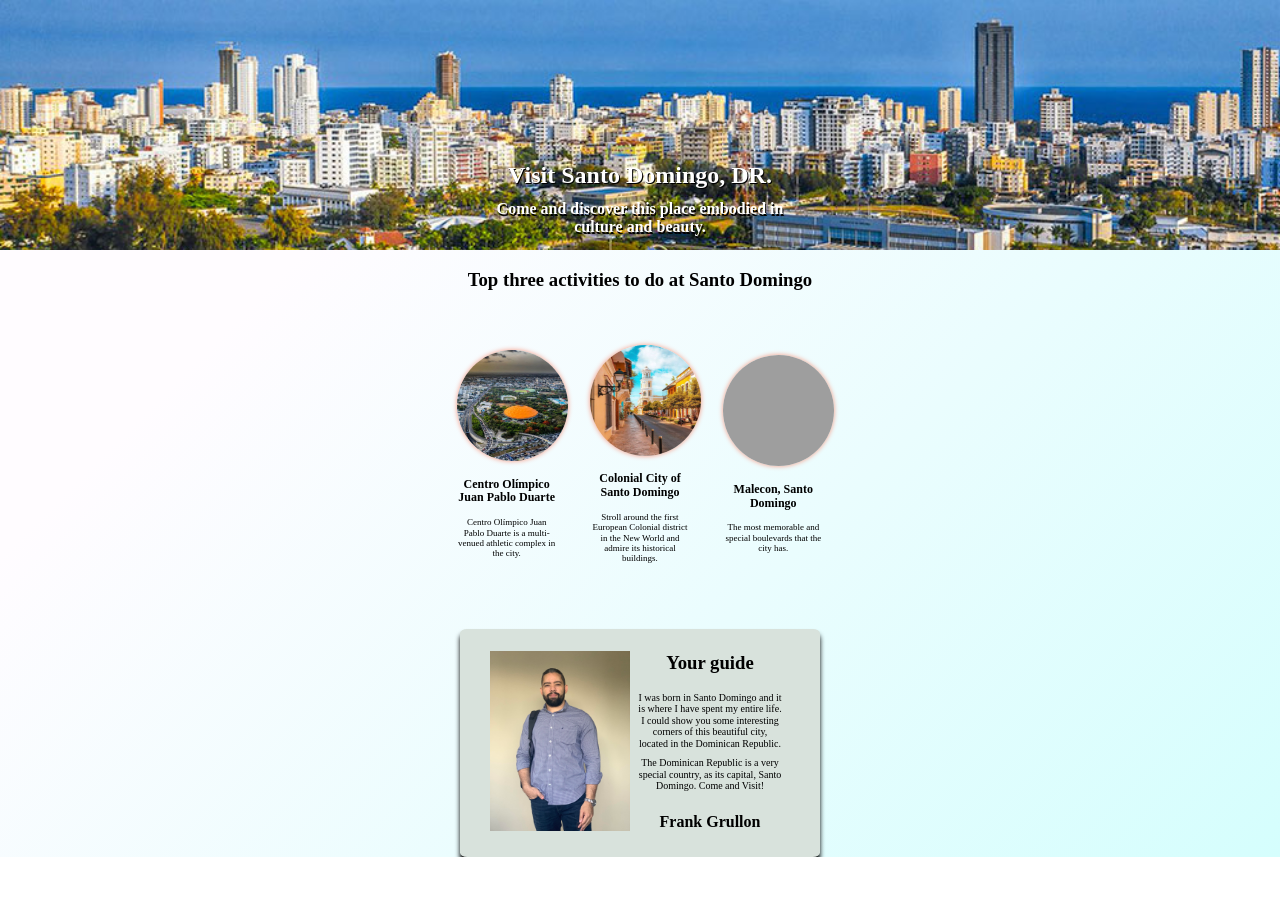
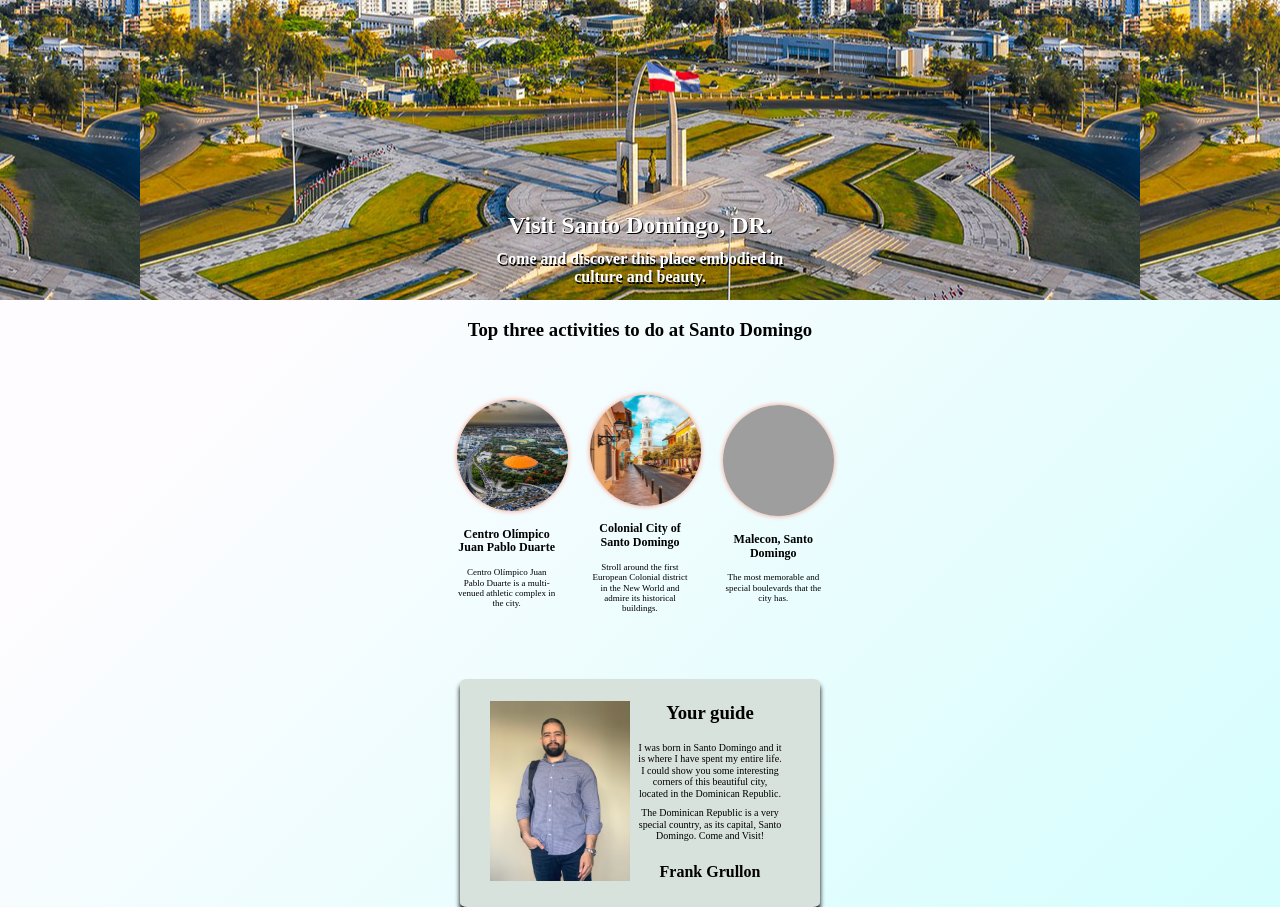
Before and after one commit to fgrullon/hometown-project, a website built with Vite: page index.html in a window 1280 px wide. Before the commit the page ends 857 px from the top, so only its background shows below. Built offline with nearby package versions, Linux system fonts and the light colour scheme; grey boxes are pictures that could not be loaded.

Commit message:
Fix background size and set background gradient to full height

```diff
--- a/styles.css
+++ b/styles.css
@@ -1,6 +1,7 @@
 
 
 body {
+    height: 100%;
     margin: 0;
     text-align: center;
     display: flex;
@@ -11,11 +12,11 @@ body {
 
 
 .hero {
+    width: 100%;
+    height: 300px;
     margin-top: 2px;
-    width: 100%;
-    height: 250px;
     background: url("images/santo-domingo.jpg");
-    background-size: cover;
+    background-position: center;
     margin-top: 0;
     display: flex;
     flex-direction: column;
```
Also changed, not shown: images/per.jpg (added), images/torshov.jpg (added).
